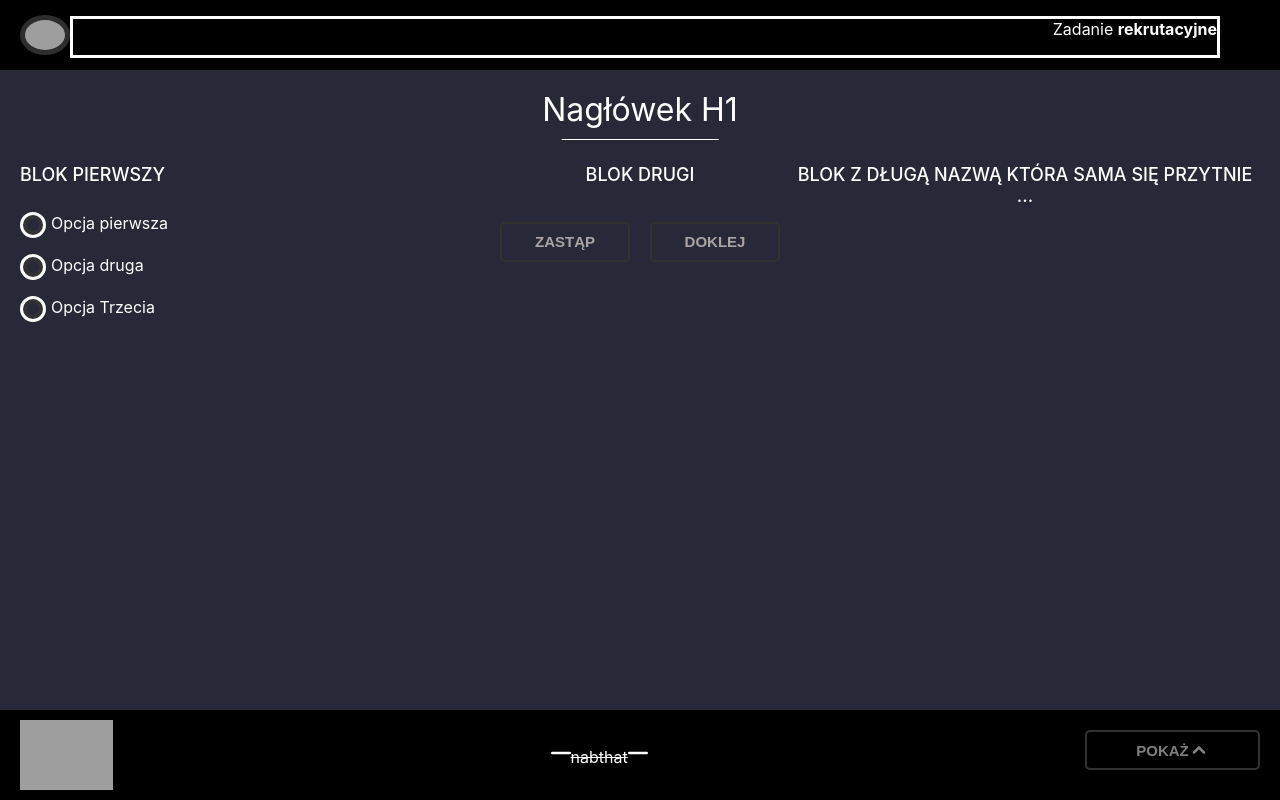
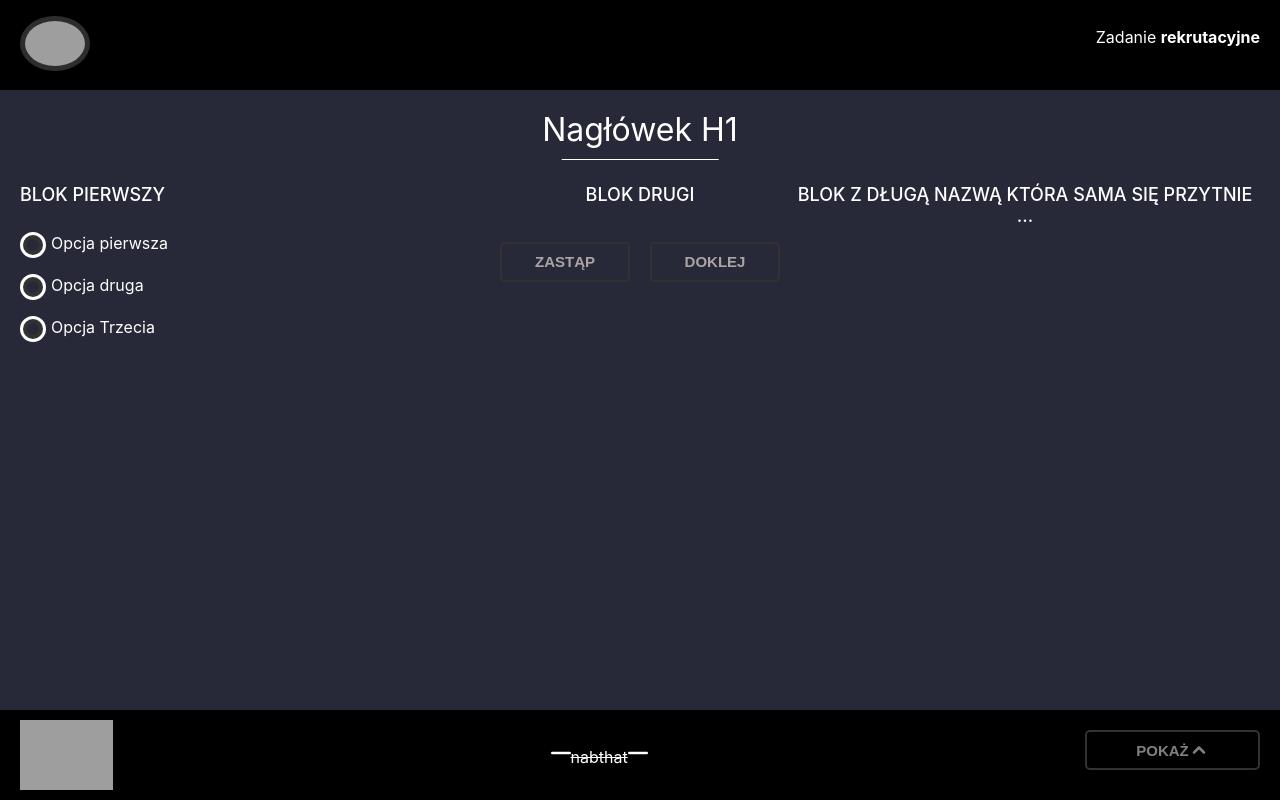
Before and after one commit to Pepko0/ProfileIT, a React (Create React App) app: page / in a window 1280 px wide. Built offline with nearby package versions, Linux system fonts and the light colour scheme; grey boxes are pictures that could not be loaded; the HTML template or start-up script is replaced by a standard one.

Commit message:
added new styles to jeaader Author Text

```diff
--- a/src/common/Section/Header/index.js
+++ b/src/common/Section/Header/index.js
@@ -1,5 +1,5 @@
 import { Link } from "react-router-dom";
-import { Container, Logo, Title } from "./styled.js";
+import { Container, Logo, Title, Author } from "./styled.js";
 
 const Header = ({footerText}) => {
 
@@ -10,7 +10,7 @@ return (
     </Link>
     <Title>
       Zadanie <strong>rekrutacyjne </strong>
-      <p>{footerText}</p>
+      <Author>{footerText}</Author>
     </Title>
   </Container>
   );
--- a/src/common/Section/Header/styled.js
+++ b/src/common/Section/Header/styled.js
@@ -1,7 +1,7 @@
 import styled from "styled-components";
 
 export const Container = styled.header`
-  height: 70px;
+  height: 90px;
   padding-left: 20px;
   padding-right: 20px;;
   background-color: ${({ theme }) => theme.color.black};
@@ -15,7 +15,7 @@ export const Logo = styled.img`
   padding: 5px;
   //border: solid;
   border-radius: 100%;
-  width: 40px;
+  width: 60px;
   //margin-left: 20px;
 
   &:hover {
@@ -26,6 +26,10 @@ export const Logo = styled.img`
 export const Title = styled.p`
   text-align: right;
   color: white;
-  margin-right: 40px;
-  border: solid;
+
   `;
+
+
+export const Author = styled.p`
+  margin-top: 0px;
+`;
```
